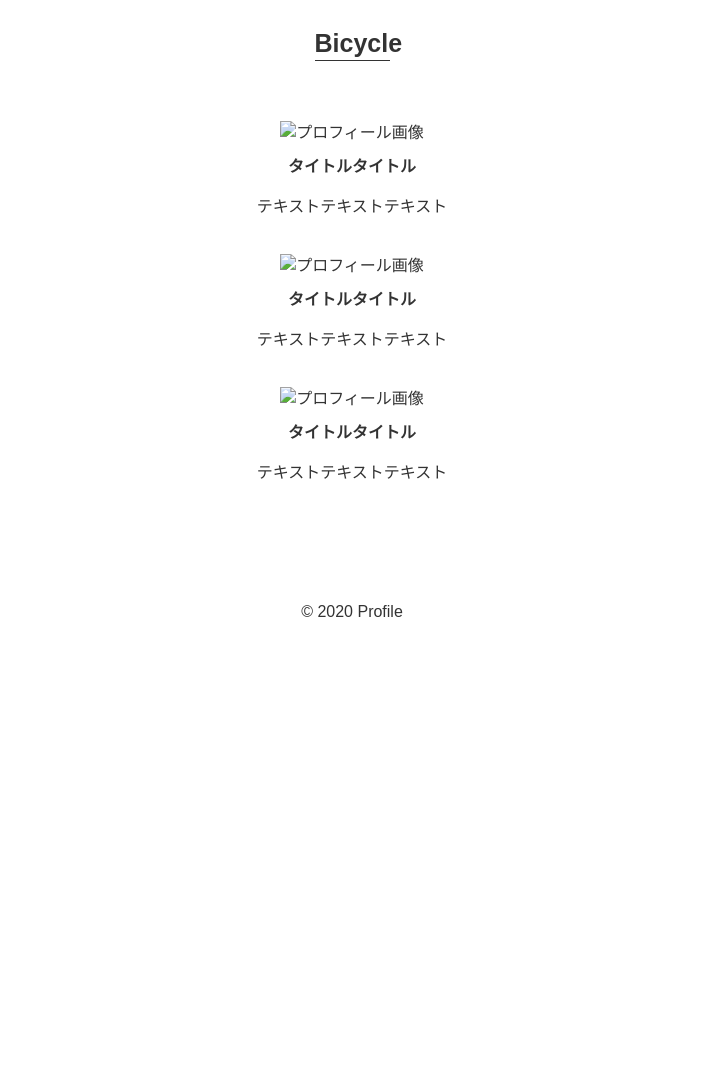
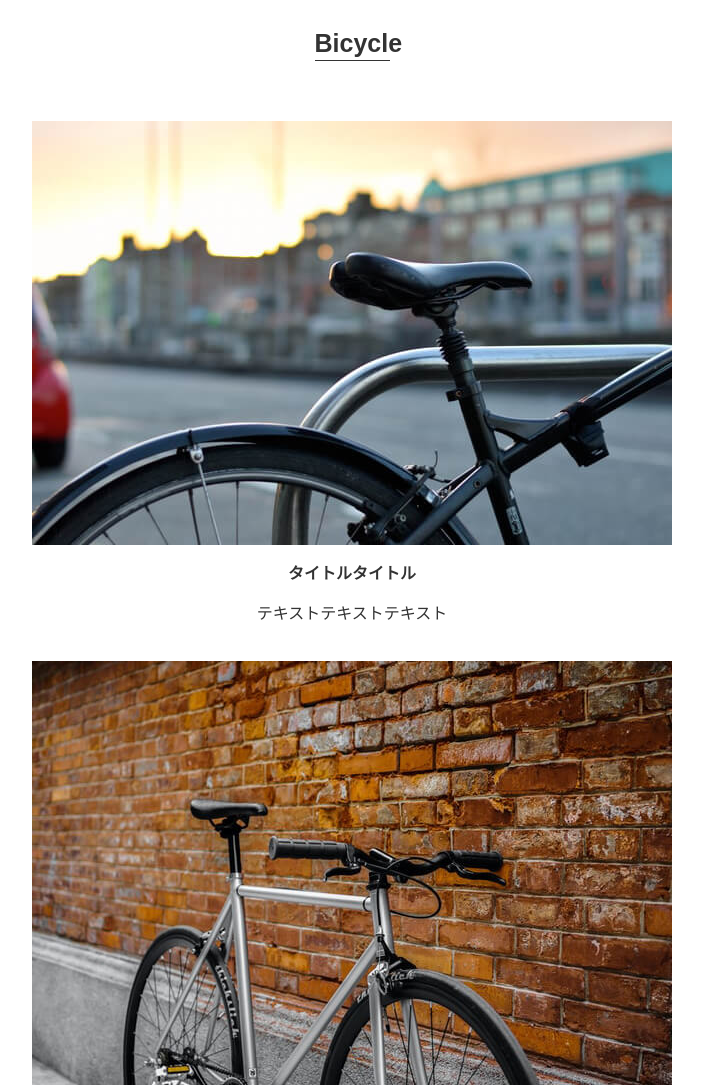
Before and after one commit to coto-no/Practice1, a plain HTML site: page index.html in a window 1280 px wide. Shown: the part 1340-2428 px from the top of the page, without its empty margins (288-991 px from the left). Before the commit the page ends 1980 px from the top, so only its background shows below. Drawn offline with Linux system fonts and the light colour scheme; files that its build step writes are made by us from their sources.

Commit message:
Update index.html

```diff
--- a/index.html
+++ b/index.html
@@ -54,17 +54,17 @@
                 <h2>Bicycle</h2>
                 <div class="section-bicycle-images">
                     <div class="image1">
-                        <img class="section-bicycle-image" src="img/bicycle1.jpg" alt="プロフィール画像">
+                        <img class="section-bicycle-image" src="https://github.com/coto-no/Practice1/blob/main/bicycle1.jpg?raw=true" alt="プロフィール画像">
                         <h4>タイトルタイトル</h4>
                         <p>テキストテキストテキスト</p>
                     </div>
                     <div class="image2">
-                        <img class="section-bicycle-image" src="img/bicycle2.jpg" alt="プロフィール画像">
+                        <img class="section-bicycle-image" src="https://github.com/coto-no/Practice1/blob/main/bicycle2.jpg?raw=true" alt="プロフィール画像">
                         <h4>タイトルタイトル</h4>
                         <p>テキストテキストテキスト</p>
                     </div>
                     <div class="image3">
-                        <img class="section-bicycle-image" src="img/bicycle3.jpg" alt="プロフィール画像">
+                        <img class="section-bicycle-image" src="https://github.com/coto-no/Practice1/blob/main/bicycle3.jpg?raw=true" alt="プロフィール画像">
                         <h4>タイトルタイトル</h4>
                         <p>テキストテキストテキスト</p>
                     </div>
```
